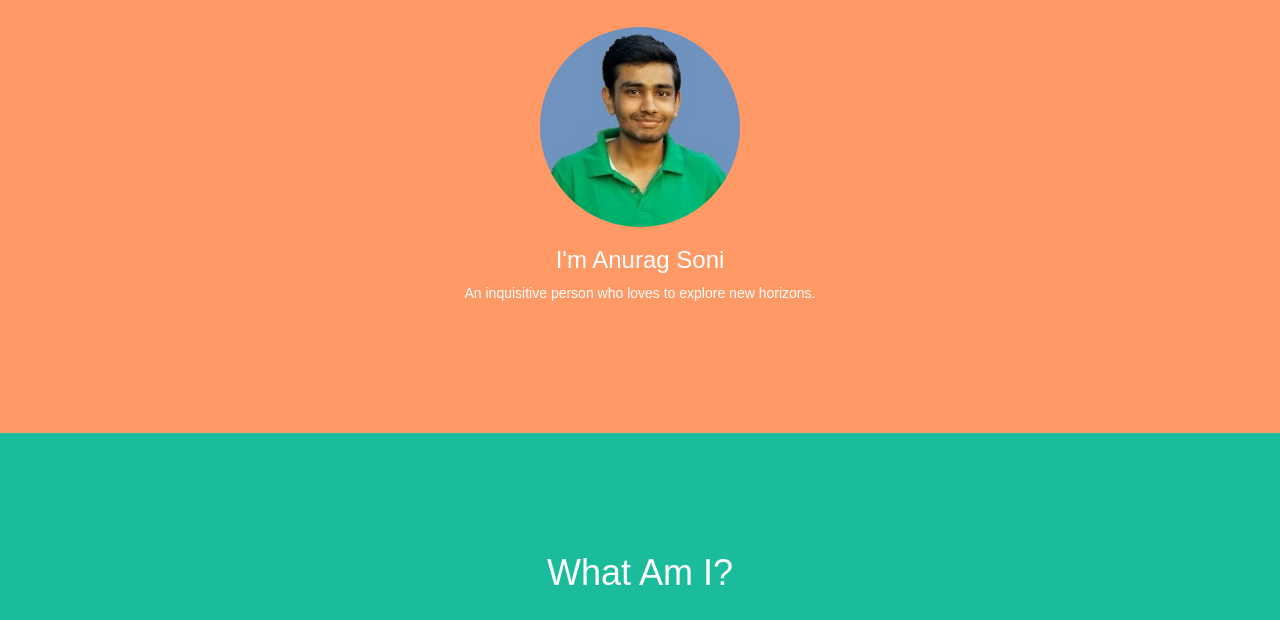
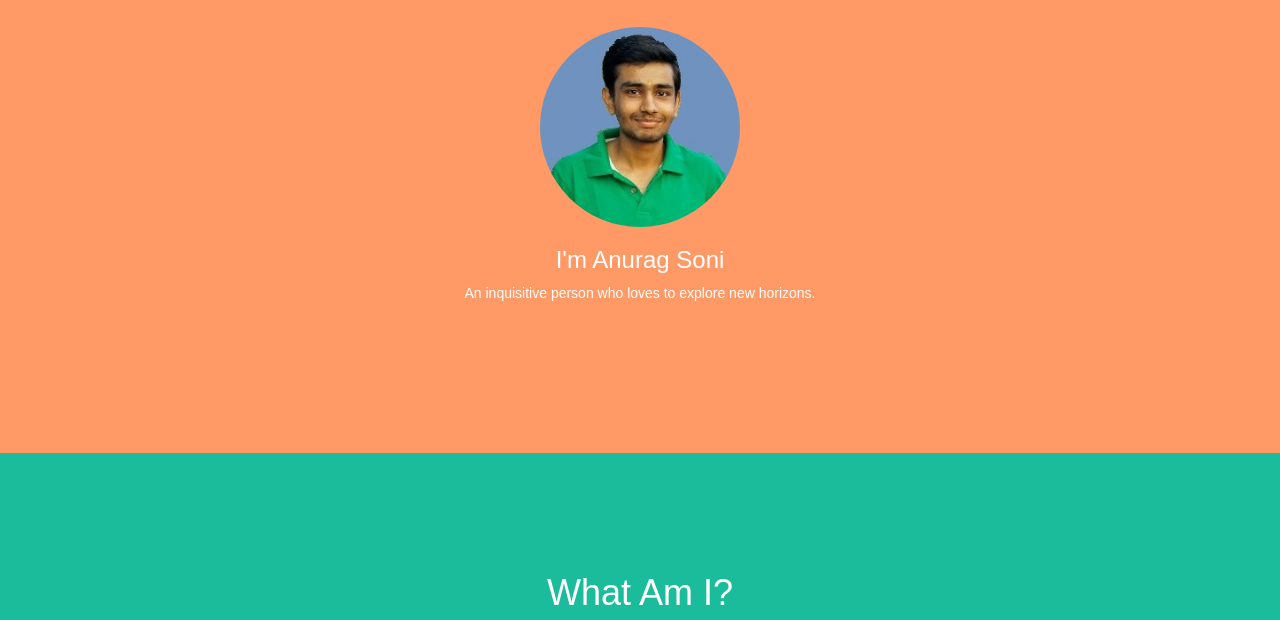
Before and after one commit to anurag10/anurag10.github.io, a plain HTML site: page index.html in a window 1280 px wide. Shown: the part 163-783 px from the top of the page. Drawn offline with nearby package versions, Linux system fonts and the light colour scheme.

Commit message:
Update index.html

```diff
--- a/index.html
+++ b/index.html
@@ -32,7 +32,7 @@
 .container-fluid {
     padding-top: 100px;
 	/*height:700px;*/
-    padding-bottom: 120px;
+    padding-bottom: 140px;
 }
 .navbar {
     margin-bottom: 0;
```
